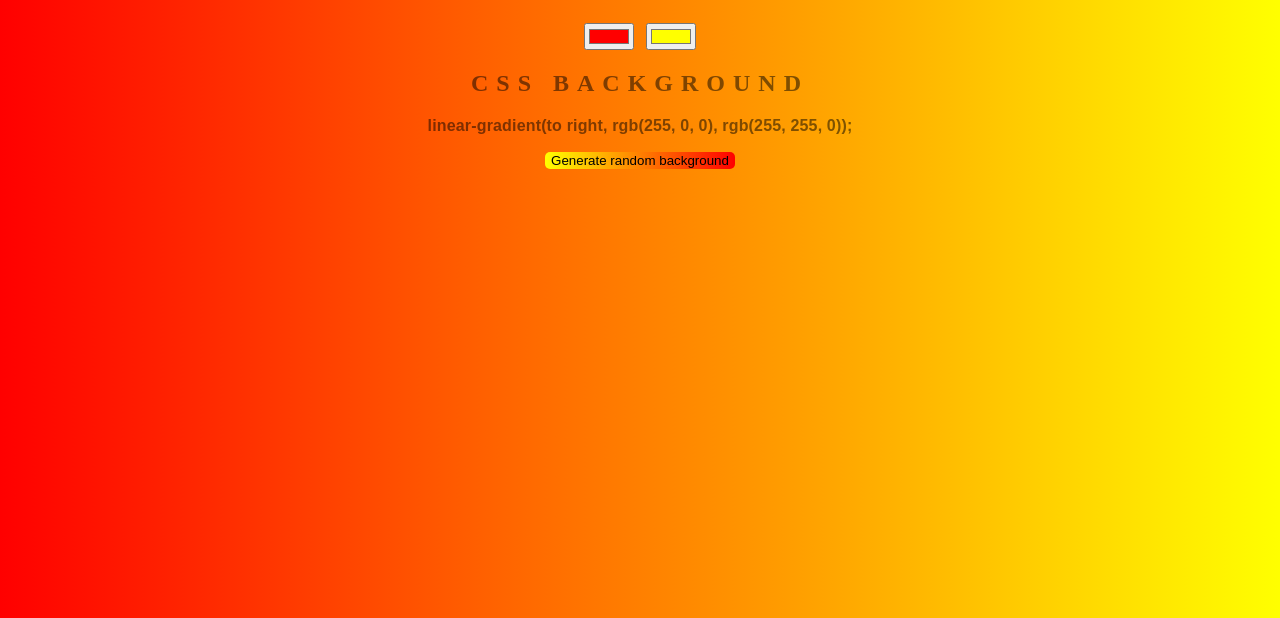
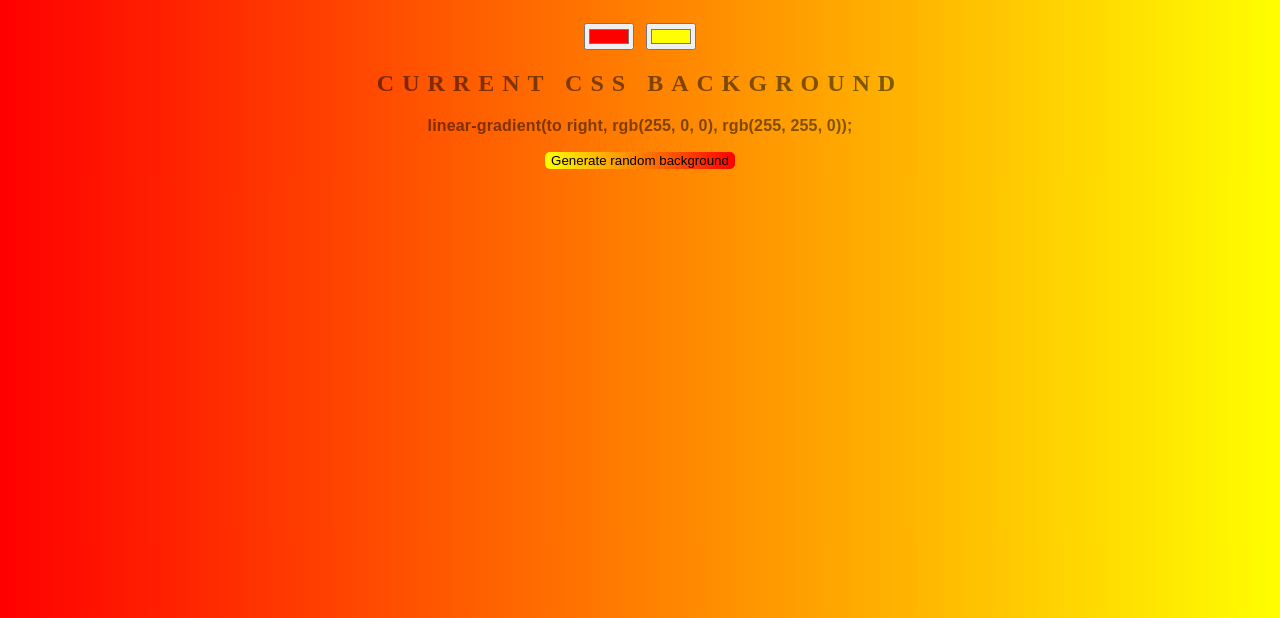
Before and after one commit to chouettevan/background-generator, a plain HTML site: page index.html in a window 1280 px wide. Shown: the part 182-800 px from the top of the page. Drawn offline with Linux system fonts and the light colour scheme.

Commit message:
title change

```diff
--- a/index.html
+++ b/index.html
@@ -8,7 +8,7 @@
 	<h1>Background Generator</h1>
 	<input class="color1" type="color" name="color1" value="#ff0000">
 	<input class="color2" type="color" name="color2" value="#FFFF00">
-	<h2>CSS Background</h2>
+	<h2>Current CSS Background</h2>
 	<h3></h3>
 	<button id="random">Generate random background</button>
 	<script type="text/javascript" src="script.js"></script>
```
